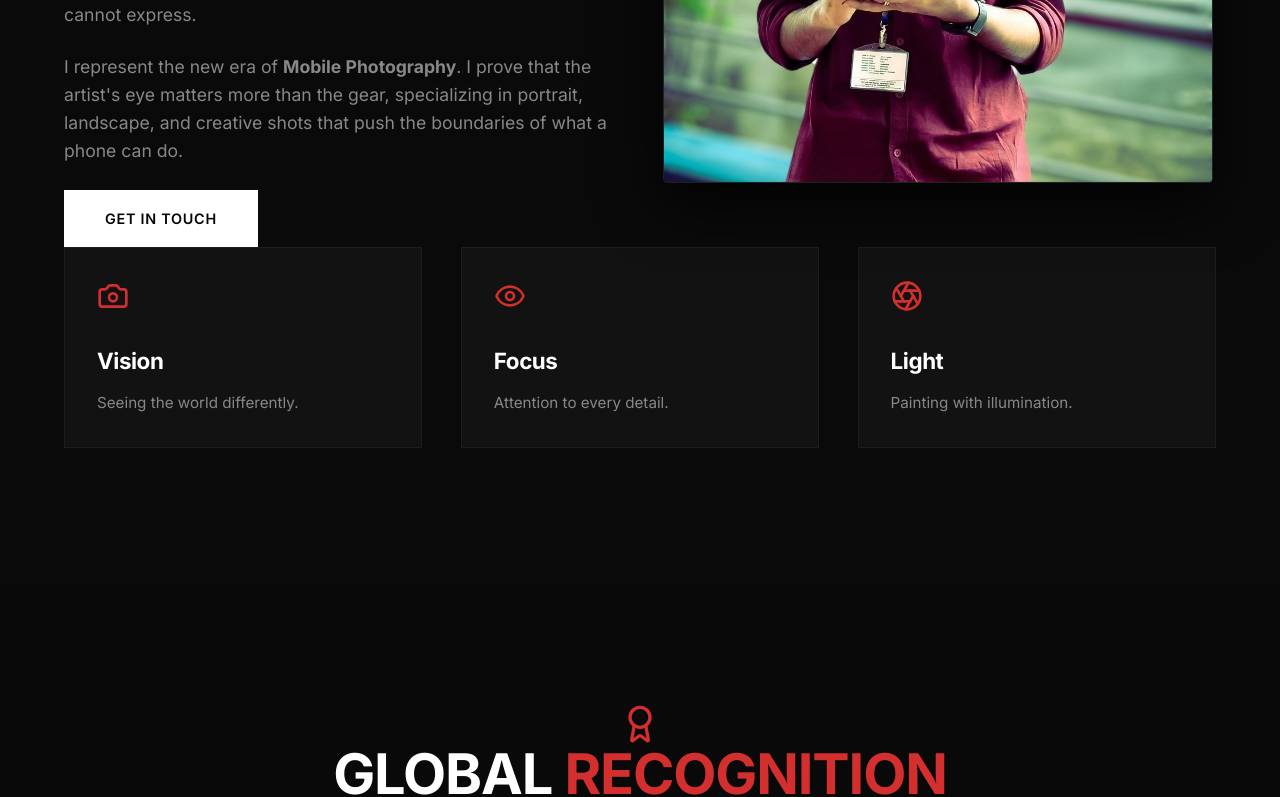
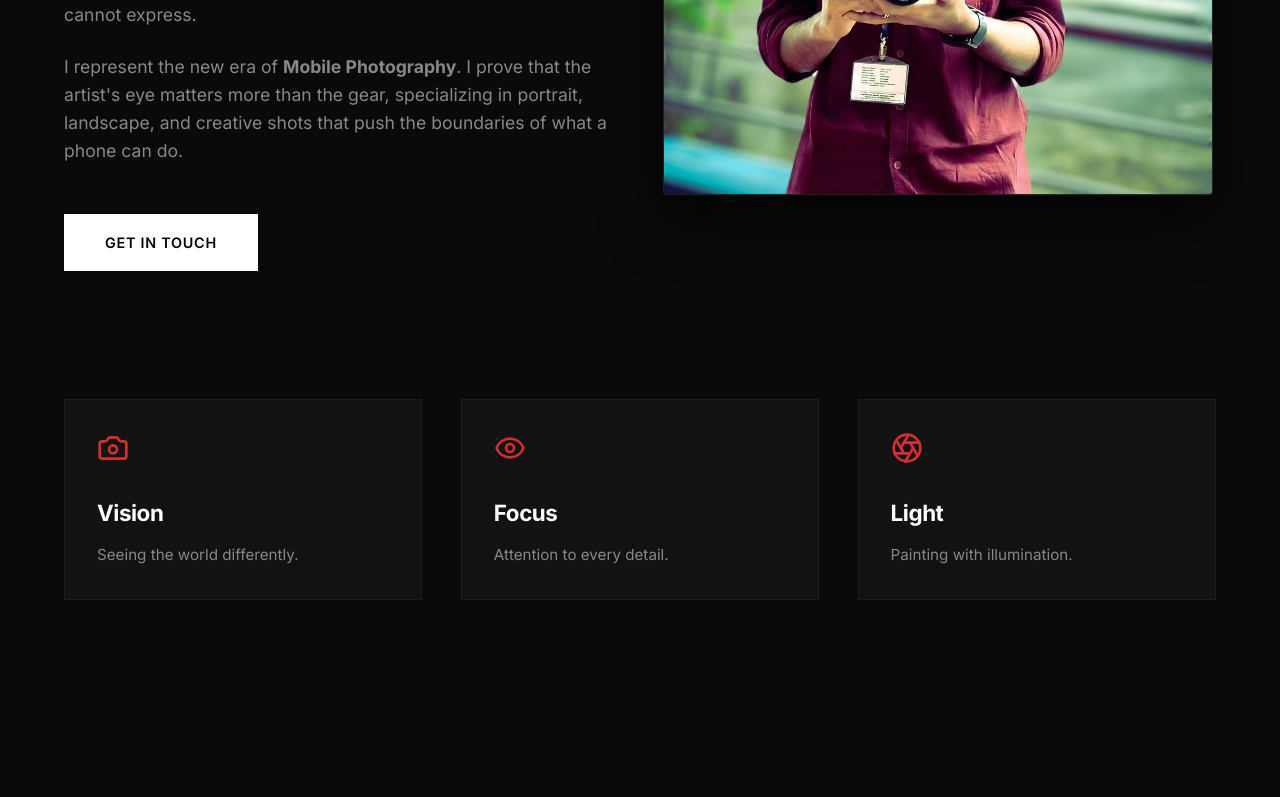
Before and after one commit to nfsprogramming/nfsphotography, a React (Vite) app: page / in a window 1280 px wide. Shown: the part 1377-2174 px from the top of the page. Built offline with nearby package versions, Linux system fonts and the light colour scheme.

Commit message:
Fix layout collision between About button and features section

```diff
--- a/src/components/About.css
+++ b/src/components/About.css
@@ -33,6 +33,14 @@
     font-size: clamp(1rem, 2vw, 1.25rem);
     color: #cccccc;
     margin-bottom: 2rem;
+}
+
+.about-text .btn {
+    margin-top: 1.5rem;
+}
+
+.features-section {
+    margin-top: clamp(4rem, 10vw, 8rem);
 }
 
 .features-grid {
```
